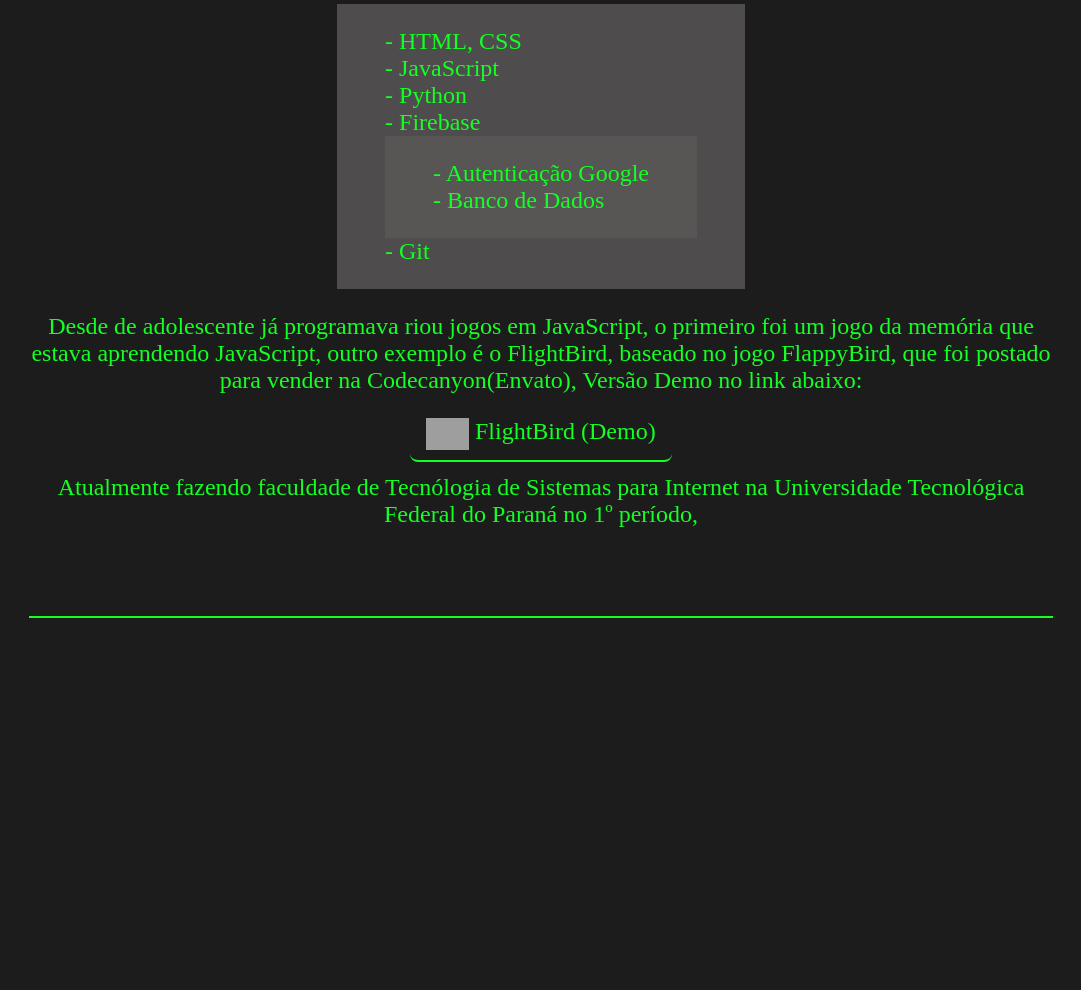
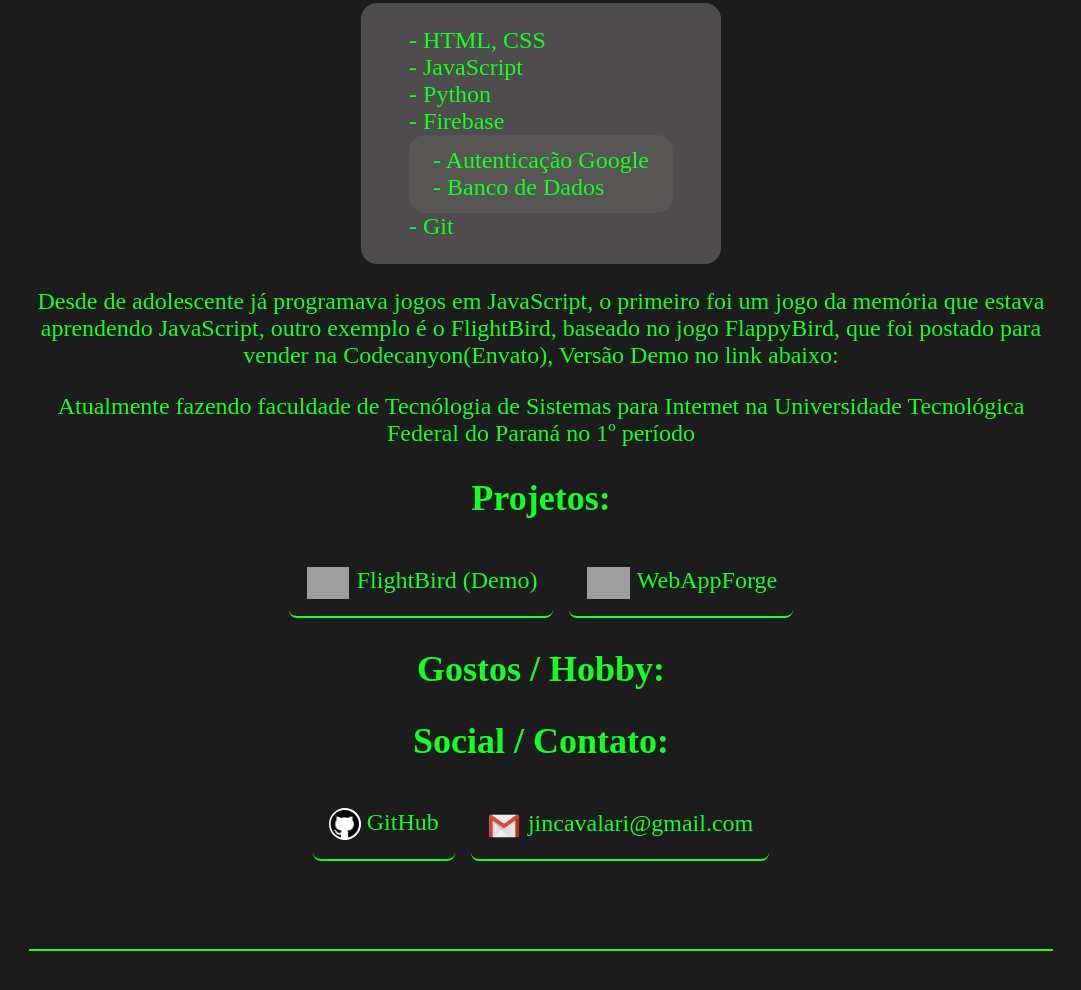
Before and after one commit to JinCavalari/jincavalari.github.io, a plain HTML site: page index.html in a window 1280 px wide. Shown: the part 718-1708 px from the top of the page, without its empty margins (99-1180 px from the left). Before the commit the page ends 1400 px from the top, so only its background shows below. Drawn offline with Linux system fonts and the light colour scheme; grey boxes are pictures that could not be loaded.

Commit message:
Add files via upload

```diff
--- a/css/style.css
+++ b/css/style.css
@@ -34,6 +34,11 @@ main {
     border: 0.25em solid var(--color-primary);
 }
 
+.group-links {
+    display: inline-flex;
+    gap: 1rem;
+}
+
 a {
     text-decoration: none;
     border-bottom: 0.15rem solid var(--color-primary);
@@ -45,12 +50,12 @@ a {
 .icon-link {
     vertical-align: middle;
     height: 2rem;
+    padding: 0.1rem;
 }
 
 .icon-circle {
     border-radius: 100rem;
     background-color: white;
-    padding: 0.1rem;
     height: calc(2rem - 0.1rem * 2);
 }
 
@@ -60,6 +65,7 @@ a:hover {
 }
 
 ul {
+    border-radius: 1rem;
     width: min-content;
     margin: auto;
     white-space: nowrap;
@@ -74,6 +80,10 @@ ul li {
     text-align: left;
 }
 
+ul li ul {
+    padding: 0.75rem 1.5rem;
+}
+
 ul li::before {
     content: "- ";
 }
--- a/index.html
+++ b/index.html
@@ -7,7 +7,7 @@
     <meta name="keywords" content="Jin Hwa David Cavalari Website">
     <meta name="description" content="Jin Hwa David Cavalari Website pessoal">
     <meta name="author" content="Jin Hwa David Cavalari">
-    <!-- <meta http-equiv="refresh" content="1"> -->
+    <link rel="icon" href="assets/images/icon.png" title="Icone do site">
     <link rel="stylesheet" href="css/style.css">
     <base target="_blank">
 </head>
@@ -15,13 +15,8 @@
 <body>
     <main>
 
-        <img id="photo" src="https://avatars.githubusercontent.com/u/56666446" alt="foto teste">
+        <img id="photo" src="assets/images/icon.png" alt="Logo">
         <h1>Jin Hwa David Cavalari</h1>
-        <a href="https://github.com/jincavalari">
-            <img class="icon-link icon-circle" src="https://github.githubassets.com/favicons/favicon.svg"
-                alt="ícone GitHub">
-            GitHub
-        </a>
         <h2>Sobre:</h2>
         <p>Nascido em 16/03/2001 em Porto Murtinho - MS, trabalhou como auxiliar de estoque em autopeças durante 3 anos
             e meio, mas a área de interesse é em Tecnologia da Informação</p>
@@ -40,21 +35,44 @@
             </li>
             <li>Git</li>
         </ul>
-        <p>Desde de adolescente já programava riou jogos em JavaScript, o primeiro foi um jogo da memória que estava
-            aprendendo JavaScript, outro exemplo
-            é o
-            FlightBird, baseado no jogo FlappyBird, que foi postado para vender na Codecanyon(Envato), Versão Demo no
-            link
-            abaixo:</p>
-        <a href="https://jincavalari.github.io/FlightBird_Demo/">
-            <img class="icon-link" src="https://jincavalari.github.io/FlightBird_Demo/icon.png" alt="ícone flightbird">
-            FlightBird (Demo)
-        </a>
+        <p>Desde de adolescente já programava jogos em JavaScript, o primeiro foi um jogo da memória que estava
+            aprendendo JavaScript, outro exemplo é o FlightBird, baseado no jogo FlappyBird, que foi postado para vender
+            na Codecanyon(Envato), Versão Demo no link abaixo:</p>
         <p>
             Atualmente fazendo faculdade de Tecnólogia de Sistemas para Internet na Universidade Tecnológica Federal do
-            Paraná no 1º período,
+            Paraná no 1º período
         </p>
+        <h2>Projetos:</h2>
+        <div class="group-links">
+            <a href="https://jincavalari.github.io/FlightBird_Demo/">
+                <img class="icon-link" src="https://jincavalari.github.io/FlightBird_Demo/icon.png"
+                    alt="ícone flightbird">
+                FlightBird (Demo)
+            </a>
+            <a href="https://jincavalari.github.io/WebAppForge/">
+                <img class="icon-link" src="https://jincavalari.github.io/WebAppForge/img/logo.png"
+                    alt="ícone webappforge">
+                WebAppForge
+            </a>
+        </div>
+
+        <h2>Gostos / Hobby:</h2>
+        <h2>Social / Contato:</h2>
+        <div class="group-links">
+            <a href="https://github.com/jincavalari">
+                <img class="icon-link icon-circle" src="assets/images/github.png" alt="ícone GitHub">
+                GitHub
+            </a>
+            <a href="mailto:jincavalari@gmail.com">
+                <img class="icon-link" src="assets/images/gmail.png" alt="ícone Gmail">
+                jincavalari@gmail.com
+            </a>
+        </div>
+        <p></p>
     </main>
 </body>
+<!-- Créditos -->
+<!-- Gmail Icon by dtafalonso (Dtaf Alonso) on <a href="https://icon-icons.com/authors/125-dtafalonso-dtaf-alonso">Icon-Icons.com</a> -->
+<!-- Github logo Icon by nerdy besky on <a href="https://icon-icons.com/authors/1311-nerdy-besky">Icon-Icons.com</a> -->
 
 </html>
```
Also changed, not shown: assets/images/github.png (added), assets/images/gmail.png (added), assets/images/icon.png (added), assets/images/icon_no_bg.png (added).
